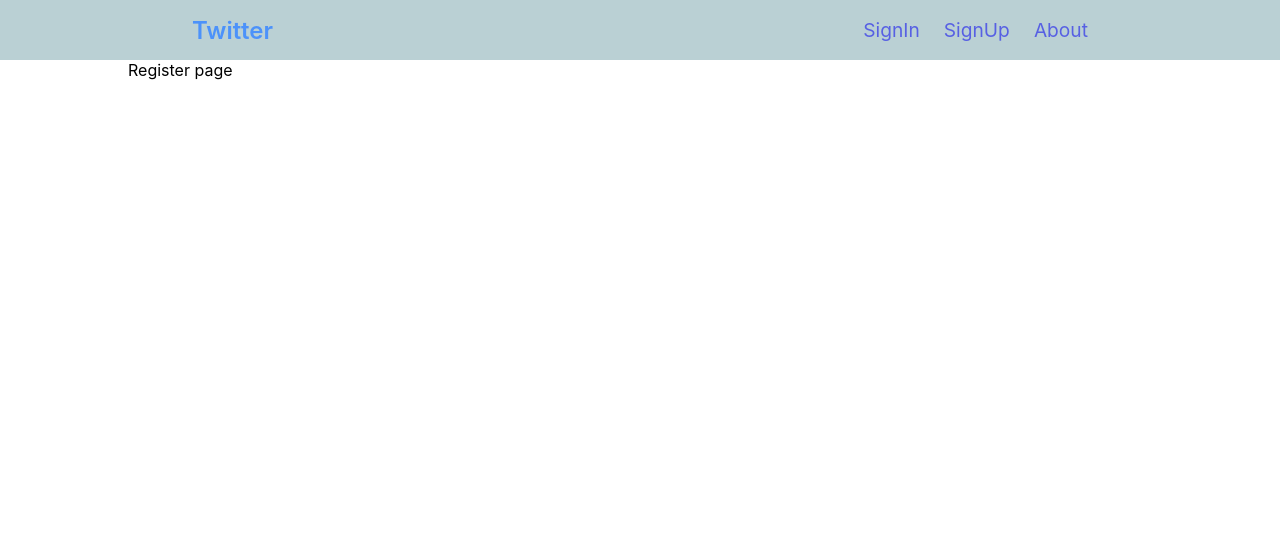
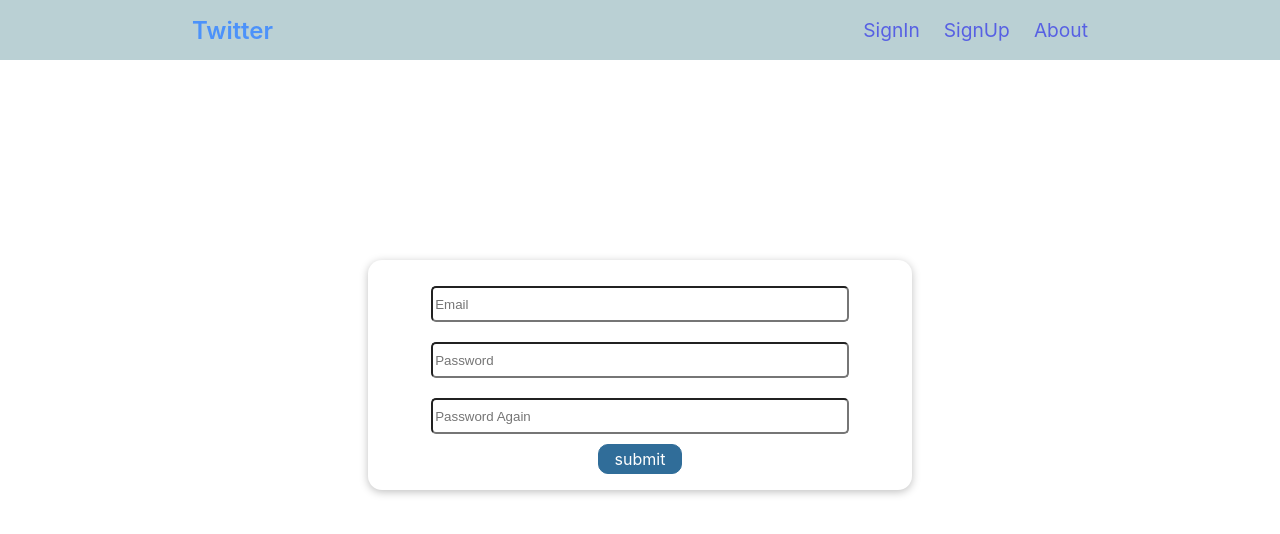
Before and after one commit to ali-naseh/twitter, a React (Create React App) app: page /register in a window 1280 px wide. Shown: the top 534 px of the page. Built offline with nearby package versions, Linux system fonts and the light colour scheme.

Commit message:
design of auth pages

```diff
--- a/src/Pages/Login/Login.js
+++ b/src/Pages/Login/Login.js
@@ -1,7 +1,8 @@
 import React from "react";
+import LoginForm from "../../components/Login Page/LoginForm";
 
 const Login = () => {
-  return <div>Login page</div>;
+  return <LoginForm />;
 };
 
 export default Login;
--- a/src/Pages/Register/Register.js
+++ b/src/Pages/Register/Register.js
@@ -1,7 +1,8 @@
 import React from "react";
+import RegisterForm from "../../components/Register Page/RegisterForm";
 
 const Register = () => {
-  return <div>Register page</div>;
+  return <RegisterForm />;
 };
 
 export default Register;
--- /dev/null
+++ b/src/components/Login Page/LoginForm.js
@@ -0,0 +1,26 @@
+import React from "react";
+
+import Button from "../UI/Button";
+import Card from "../UI/Card";
+
+import classes from "./LoginForm.module.css";
+
+const LoginForm = () => {
+  return (
+    <Card className={classes.center}>
+      <form className={classes.form}>
+        <div>
+          <input type="email" placeholder="Email" />
+        </div>
+        <div>
+          <input type="password" placeholder="Password" />
+        </div>
+        <div>
+          <Button>submit</Button>
+        </div>
+      </form>
+    </Card>
+  );
+};
+
+export default LoginForm;
--- /dev/null
+++ b/src/components/Login Page/LoginForm.module.css
@@ -0,0 +1,16 @@
+.center {
+    margin: auto;
+    margin-top: 200px;
+    width: 50%;
+}
+
+.form {
+    text-align: center;
+}
+
+.form input {
+    width: 80%;
+    height: 30px;
+    margin: 10px;
+    border-radius: 5px;
+}
--- /dev/null
+++ b/src/components/Register Page/RegisterForm.js
@@ -0,0 +1,29 @@
+import React from "react";
+
+import Button from "../UI/Button";
+import Card from "../UI/Card";
+
+import classes from "./RegisterForm.module.css";
+
+const RegisterForm = () => {
+  return (
+    <Card className={classes.center}>
+      <form className={classes.form}>
+        <div>
+          <input type="email" placeholder="Email" />
+        </div>
+        <div>
+          <input type="password" placeholder="Password" />
+        </div>
+        <div>
+          <input type="password" placeholder="Password Again" />
+        </div>
+        <div>
+          <Button>submit</Button>
+        </div>
+      </form>
+    </Card>
+  );
+};
+
+export default RegisterForm;
--- /dev/null
+++ b/src/components/Register Page/RegisterForm.module.css
@@ -0,0 +1,16 @@
+.center {
+    margin: auto;
+    margin-top: 200px;
+    width: 50%;
+}
+
+.form {
+    text-align: center;
+}
+
+.form input {
+    width: 80%;
+    height: 30px;
+    margin: 10px;
+    border-radius: 5px;
+}
--- a/src/components/UI/Card.js
+++ b/src/components/UI/Card.js
@@ -3,7 +3,9 @@ import React from "react";
 import classes from "./Card.module.css";
 
 const Card = (props) => {
-  return <div className={classes.card}>{props.children}</div>;
+  return (
+    <div className={`${classes.card} ${props.className}`}>{props.children}</div>
+  );
 };
 
 export default Card;
```
